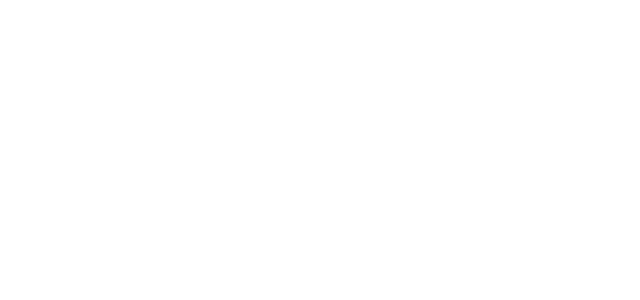
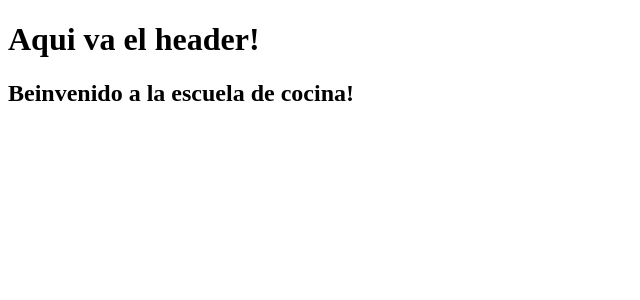
Before and after one commit to ferjavi40/table-control, an Angular app: page / in a window 1280 px wide. Shown: the top 300 px of the page, without its empty margins (0-640 px from the left). Built offline with nearby package versions, Linux system fonts and the light colour scheme; no server answers.

Commit message:
feature: service done

```diff
--- a/src/app/app.component.html
+++ b/src/app/app.component.html
@@ -1,2 +1,2 @@
-<h1>Hola mundo!</h1>
+<h1>Aqui va el header!</h1>
 <router-outlet></router-outlet>
--- a/src/app/app.module.ts
+++ b/src/app/app.module.ts
@@ -7,15 +7,11 @@ import { RouterModule } from '@angular/router';
 
 
 import { AppComponent } from './app.component';
-import { SalaMesasComponent } from './control/pages/sala-mesas/sala-mesas.component';
-import { SalaListadoComponent } from './control/pages/sala-listado/sala-listado.component';
 import { ControlModule } from './control/control.module';
 
 @NgModule({
   declarations: [
     AppComponent,
-    SalaMesasComponent,
-    SalaListadoComponent
   ],
   imports: [
     BrowserModule,
--- a/src/app/control/pages/home/home.component.html
+++ b/src/app/control/pages/home/home.component.html
@@ -1 +1 @@
-<p>home works!</p>
+<h2>Beinvenido a la escuela de cocina!</h2>
--- a/src/app/control/pages/home/home.component.ts
+++ b/src/app/control/pages/home/home.component.ts
@@ -1,4 +1,5 @@
 import { Component, OnInit } from '@angular/core';
+import { MesasService } from '../../services/mesas.service';
 
 @Component({
   selector: 'app-home',
@@ -6,10 +7,11 @@ import { Component, OnInit } from '@angular/core';
   styleUrls: ['./home.component.css']
 })
 export class HomeComponent implements OnInit {
-
-  constructor() { }
+  mesas: any[] = [];
+  constructor(private _mesaService: MesasService) {}
 
   ngOnInit(): void {
   }
 
+
 }
--- a/src/app/control/services/mesas.service.ts
+++ b/src/app/control/services/mesas.service.ts
@@ -21,7 +21,6 @@ export class MesasService {
     this.http.get(this.apiUrlMesas)
       .subscribe((resp: any[]) => {
         this.mesas = resp;
-        console.log(this.mesas);
       });
   }
 }
```
